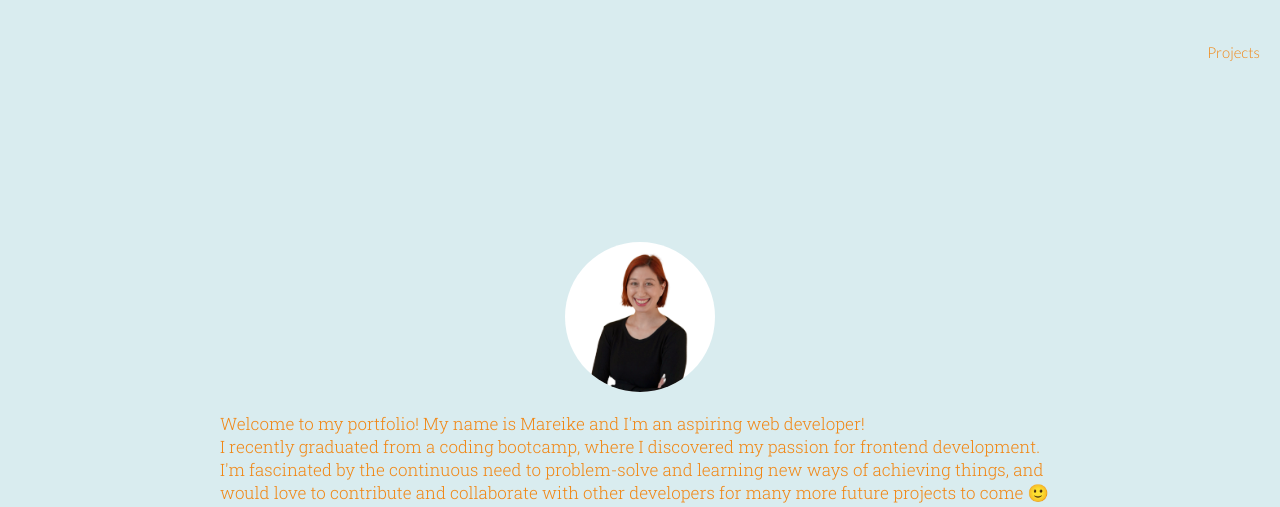
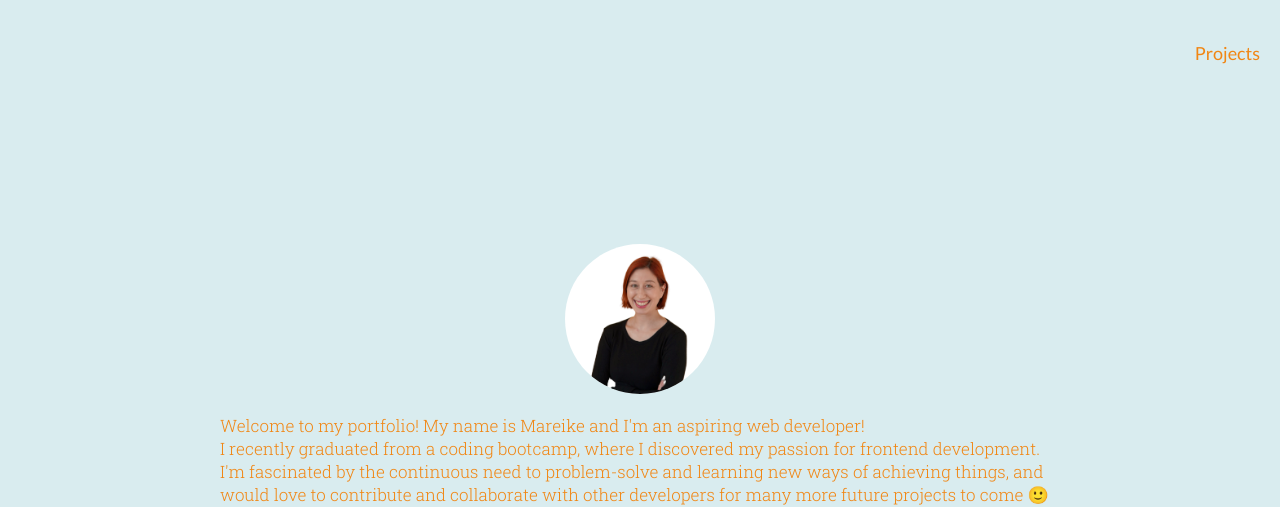
Before and after one commit to MareikeHeuer/mareike-heuer-portfolio, a website: page index.html in a window 1280 px wide. Shown: the top 507 px of the page. Drawn offline with Linux system fonts and the light colour scheme.

Commit message:
Change fontsize in header

```diff
--- a/sass/_header.scss
+++ b/sass/_header.scss
@@ -8,6 +8,11 @@
   margin-top: 1rem;
   margin-right: 2rem;
 
+  a {
+    font-weight: 400;
+    font-size: 1.8rem;
+  }
+
   &__item {
     text-decoration: none;
     color: $color-secondary;
```
Also changed, not shown: css/style.css.
